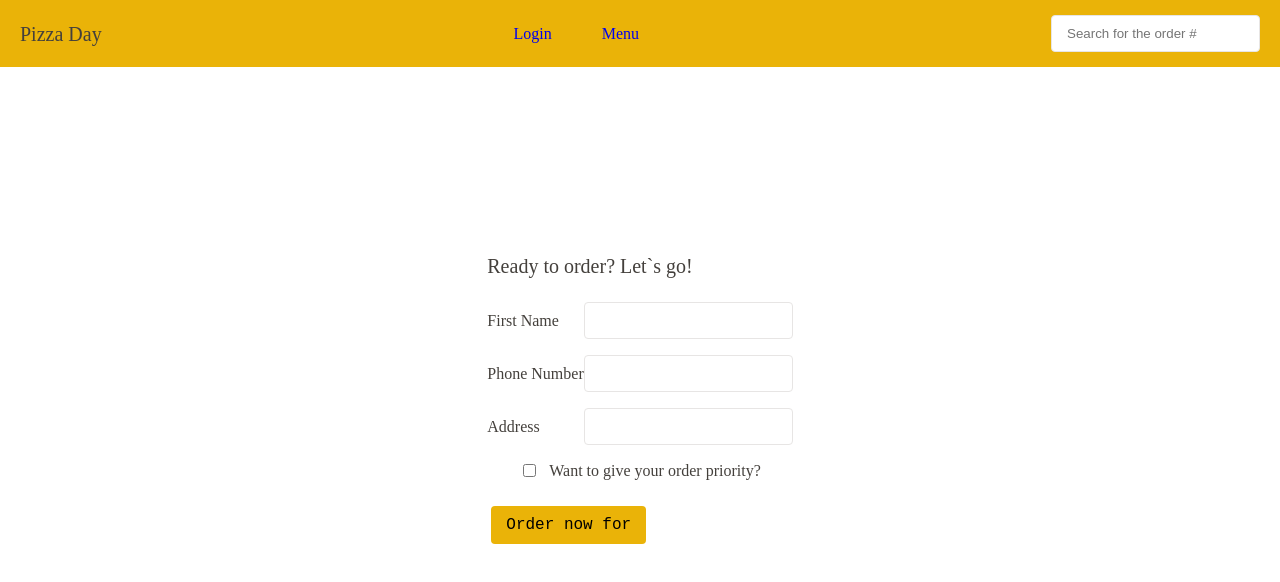
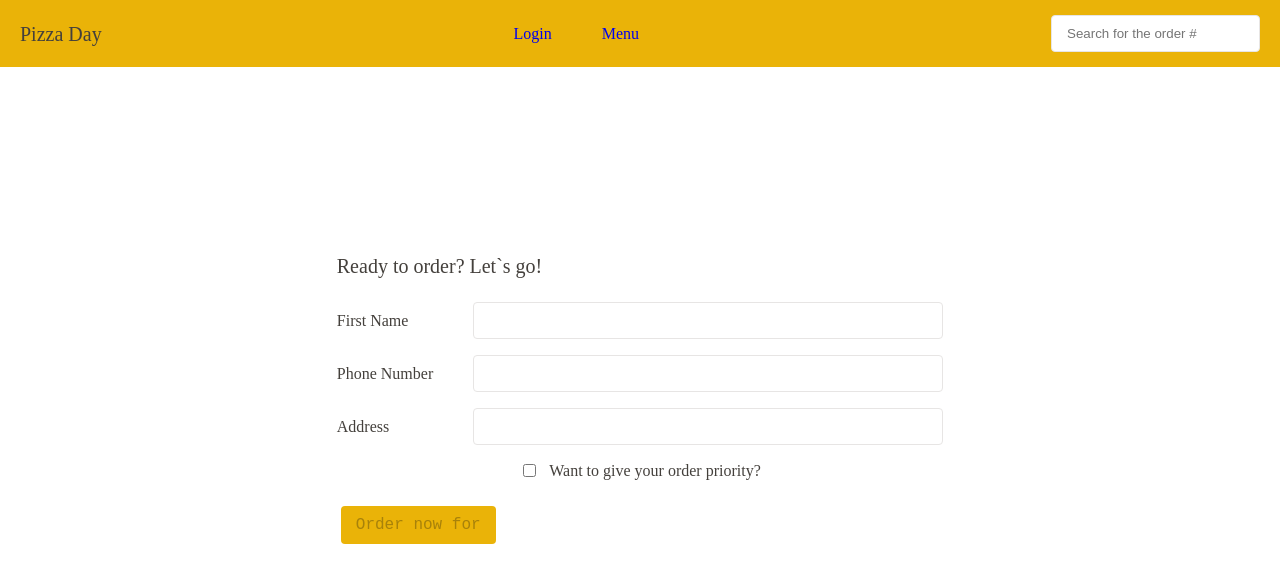
Before and after one commit to labattaria/pizza-day, a React (Vite) app: page /order/new in a window 1280 px wide. Shown: the top 582 px of the page. Built offline with nearby package versions, Linux system fonts and the light colour scheme.

Commit message:
added extra props

```diff
--- a/src/components/Button/Button.jsx
+++ b/src/components/Button/Button.jsx
@@ -1,9 +1,9 @@
 import { memo } from 'react';
 
-const Button = ({ className, label, onClick }) => {
+const Button = ({ className, label, onClick, disabled }) => {
 
     return (
-        <button className={className} onClick={onClick}>{label}</button>
+        <button className={className} onClick={onClick} disabled={disabled}>{label}</button>
     );
 };
 
--- a/src/components/Input/Input.jsx
+++ b/src/components/Input/Input.jsx
@@ -1,7 +1,7 @@
-const Input = ({ type, placeholder, value, onChange }) => {
+const Input = ({ className, type, placeholder, value, onChange, onBlur }) => {
 
     return (
-        <input type={type} placeholder={placeholder} value={value} onChange={onChange} />
+        <input className={className} type={type} placeholder={placeholder} value={value} onChange={onChange} onBlur={onBlur} />
     );
 };
 
```
